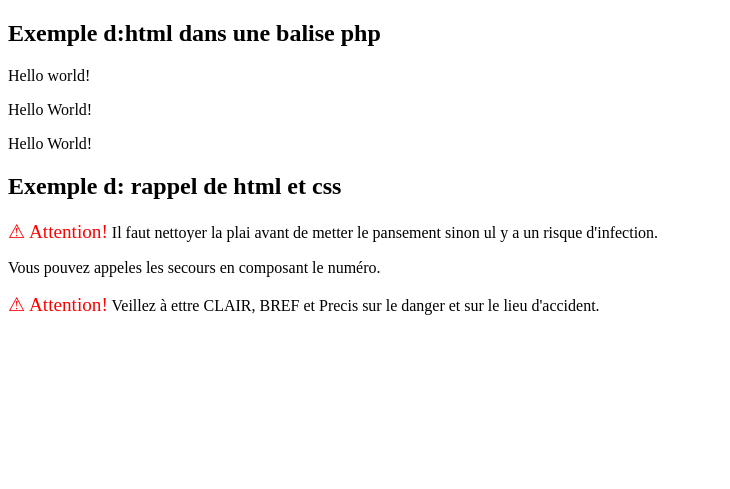
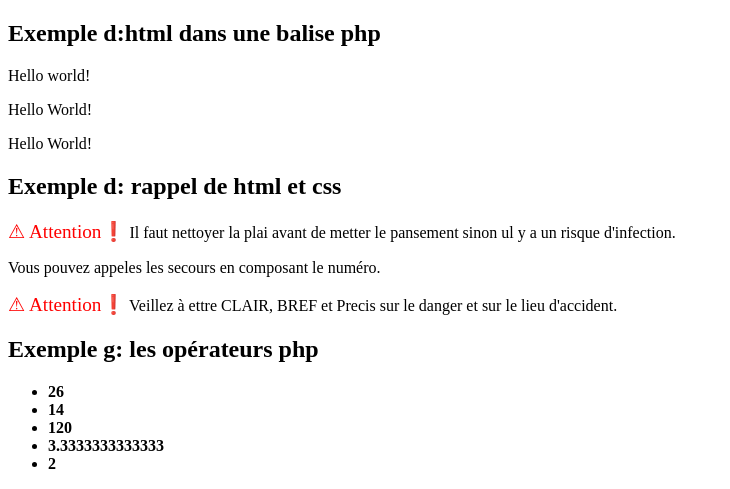
Before and after one commit to rosedrnd/WF3Backend, a PHP site: page /ex1.php in a window 1280 px wide. Shown: the part 487-976 px from the top of the page, without its empty margins (0-730 px from the left). Before the commit the page ends 802 px from the top, so only its background shows below. Run offline with PHP 8.4, Linux system fonts and the light colour scheme.

Commit message:
added favicon and example g

```diff
--- a/exercices/ex1.php
+++ b/exercices/ex1.php
@@ -1,7 +1,18 @@
 <!DOCTYPE html>
 <html>
-<head>
+<head lang="fr">
+
     <link rel="stylesheet" href="style.css"/>
+    <!--pour déclarer un utf8 sur le fichier php/hmtl -->
+    <meta charset="UTF-8">
+    <!--mise en place favicon-->
+    <link rel="apple-touch-icon" sizes="180x180" href="favicon_package_v0.16/apple-touch-icon.png">
+    <link rel="icon" type="image/png" sizes="32x32" href="favicon_package_v0.16/favicon-32x32.png">
+    <link rel="icon" type="image/png" sizes="16x16" href="favicon_package_v0.16/favicon-16x16.png">
+    <link rel="manifest" href="/site.webmanifest">
+    <meta name="msapplication-TileColor" content="#da532c">
+    <meta name="theme-color" content="#ffffff">
+
 </head>
 <body>
 
@@ -99,6 +110,21 @@
 <p class="attention">
     Veillez à ettre CLAIR, BREF et Precis sur le danger et sur le lieu d'accident.
 </p>
+
+<h2> Exemple g: les opérateurs php</h2>
+
+<?php
+    $x = 20;
+    $y = 6;
+?>
+<ul>
+    <li><?php echo ($x + $y); //affiche 26 ?></li>
+    <li><?php echo ($x - $y); //affiche 14 ?></li>
+    <li><?php echo ($x * $y); //affiche 120 ?></li>
+    <li><?php echo ($x / $y); //affiche 3.2222222222 ?></li>
+    <li><?php echo ($x % $y); //affiche 2 ?></li>
+</ul>
+
 </body>
 
 </html>
--- a/exercices/style.css
+++ b/exercices/style.css
@@ -3,7 +3,7 @@ li  {
 }
 
 p.attention::before {
-    content: "⚠ Attention!";
+    content: "⚠ Attention❗";
     font-size: 1.2em;
     color: #FF0000;
 
```
Also changed, not shown: exercices/favicon_package_v0.16/browserconfig.xml (added, +9 -0 lines), exercices/favicon_package_v0.16/android-chrome-192x192.png (added), exercices/favicon_package_v0.16/android-chrome-512x512.png (added), exercices/favicon_package_v0.16/apple-touch-icon.png (added), exercices/favicon_package_v0.16/favicon-16x16.png (added), exercices/favicon_package_v0.16/favicon-32x32.png (added), exercices/favicon_package_v0.16/favicon.ico (added), exercices/favicon_package_v0.16/mstile-150x150.png (added), exercices/favicon_package_v0.16/site.webmanifest (added).
